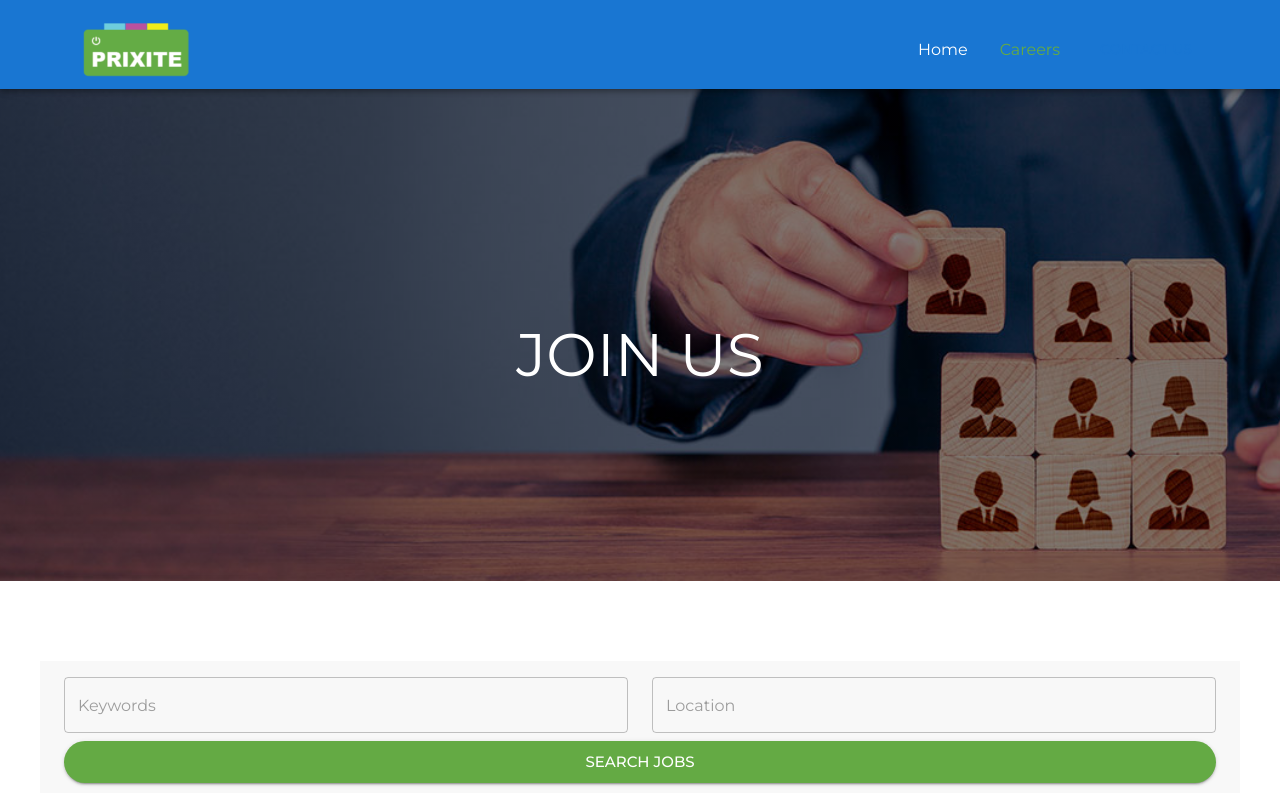
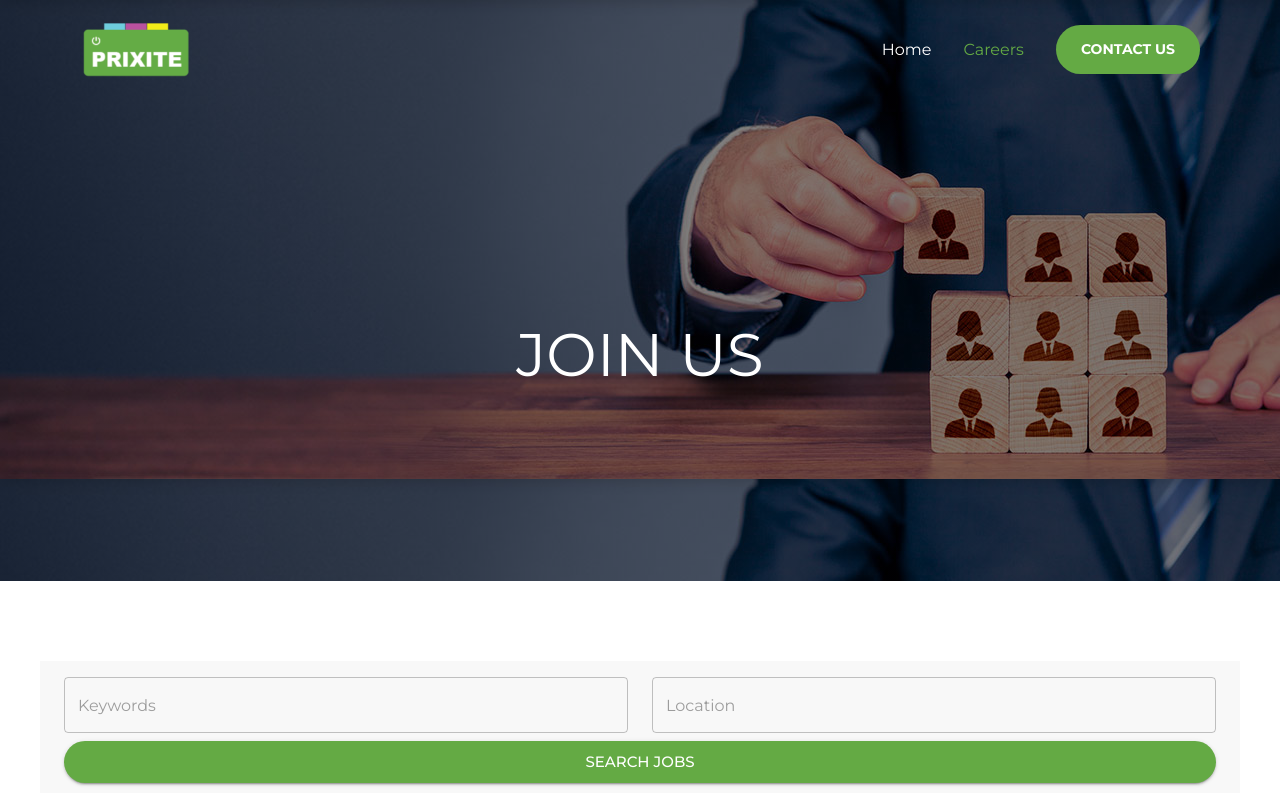
Before and after one commit to prixite/prixite.github.io, a Next.js app in the folder v2/prixite/: page /careers in a window 1280 px wide. Shown: the top 793 px of the page. Built offline with nearby package versions, Linux system fonts and the light colour scheme.

Commit message:
add-scss styles

```diff
--- a/v2/prixite/components/header/Header.js
+++ b/v2/prixite/components/header/Header.js
@@ -30,15 +30,12 @@ const Header = ({ children, bgImg }) => {
 
   return (
     <Box
+      className='header-container'
       sx={{
         background: `linear-gradient( rgba(0, 0, 0, 0.5), rgba(0, 0, 0, 0.5) ), url(${bgImg?.src})`,
-        backgroundPosition: 'center',
-        backgroundRepeat: 'no-repeat',
-        backgroundSize: 'cover'
       }}
     >
-      <Box className='header'></Box>
-      <AppBar position='static' className='app-bar'>
+      <AppBar position='static' className='header-bar'>
         <Container maxWidth='xl'>
           <Toolbar disableGutters>
             <Box sx={{ mr: 2, display: { xs: "none", md: "flex" }, cursor: 'pointer' }} >
@@ -103,9 +100,12 @@ const Header = ({ children, bgImg }) => {
                 return (
                   <Link href={page?.path} sx={{ textDecoration: 'none' }} key={index} passHref>
                     <Typography
-                      className='header-menu-items'
+
                       sx={{
                         mx: 2,
+                        display: "block",
+                cursor: "pointer",
+                transition: "all .2s linear",
                         color: router.asPath == page.path ? "var(--primary-green)" : "white",
                       }}
                       textAlign='center'
--- a/v2/prixite/components/header/header.scss
+++ b/v2/prixite/components/header/header.scss
@@ -1,29 +1,16 @@
-.header {
-    background-color: "#000000";
-    opacity: 0.55;
-    transition: "background 0.3s, border-radius 0.3s, opacity 0.3s",
-}
+.header-container {
+    background-position: 'center';
+    background-repeat: 'no-repeat';
+    background-size: 'cover';
 
-.app-bar {
+    .header-bar {
         background-color: transparent;
         box-shadow: none;
         padding-top: 10px;
-}
 
         .header-menu {
             flex-grow: 0;
             align-items: center;
-}
-
-.header-menu-items {
-    display: block;
-    cursor: pointer;
-    transition: all .2s linear;
-}
-
-.header-menu-items:hover {
-    color: var(--primary-green)
-}
 
             .contact-us-button {
                 text-align: center;
@@ -37,6 +24,54 @@
                 font-weight: bold;
             }
 
-.contact-us-button:hover {
-    background-color: var(--primary-green);
+            .header-menu-items {
+                display: block;
+                cursor: pointer;
+                transition: all .2s linear;
             }
+        }
+    }
+}
+
+// .header {
+//     background-color: "#000000";
+//     opacity: 0.55;
+//     transition: "background 0.3s, border-radius 0.3s, opacity 0.3s",
+// }
+
+// .app-bar {
+//     background-color: transparent;
+//     box-shadow: none;
+//     padding-top: 10px;
+// }
+
+// .header-menu {
+//     flex-grow: 0;
+//     align-items: center;
+// }
+
+// .header-menu-items {
+//     display: block;
+//     cursor: pointer;
+//     transition: all .2s linear;
+// }
+
+// .header-menu-items:hover {
+//     color: var(--primary-green)
+// }
+
+// .contact-us-button {
+//     text-align: center;
+//     background-color: var(--primary-green);
+//     color: white;
+//     border-radius: 30px;
+//     padding-top: 12px;
+//     padding-bottom: 12px;
+//     padding-right: 25px;
+//     padding-left: 25px;
+//     font-weight: bold;
+// }
+
+// .contact-us-button:hover {
+//     background-color: var(--primary-green);
+// }
```
Lines whose indentation alone changed are shown as unchanged.
